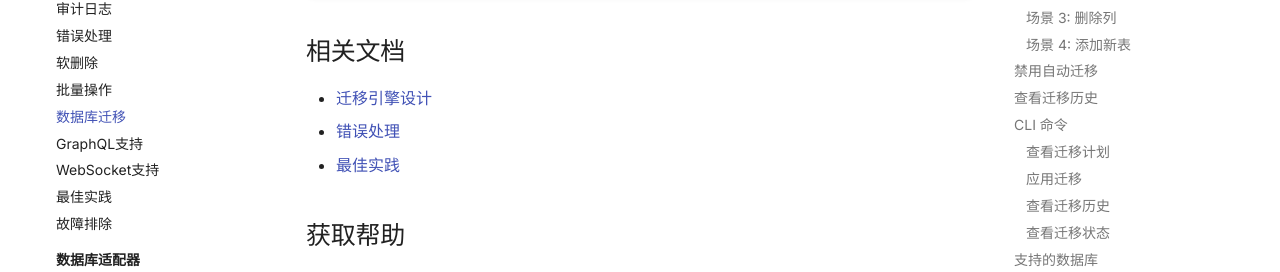
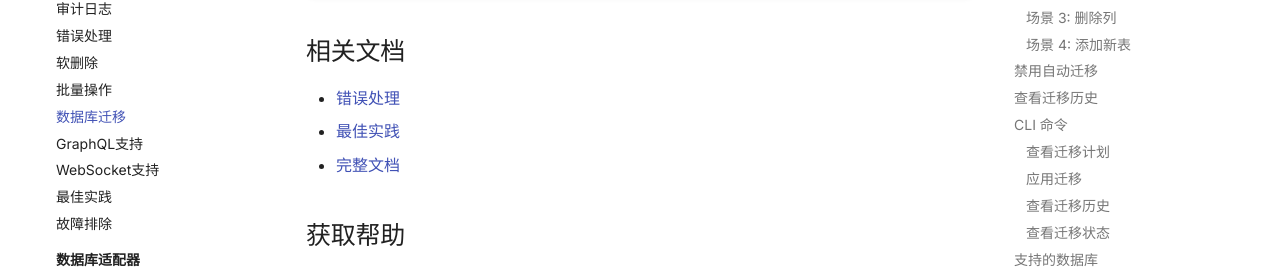
Before and after one commit to ardss/fastapi-easy, an MkDocs documentation site: the page built from docs/guides/migrations.md, in a window 1280 px wide and 900 px high, scrolled down 6492 px. Shown: the part 351-623 px from the top of the window. Built offline with MkDocs 1.6.1 and Material for MkDocs 9.7.7, drawn with Linux system fonts in a browser that asks for light colours; comment, search, counter and statistics services are not loaded.

Commit message:
docs: remove broken archive link from migrations guide
Removed reference to archived SCHEMA_MIGRATION_ULTIMATE_DESIGN.md
which is not included in the documentation build.

Kept links to error-handling and best-practices guides.

```diff
--- a/docs/guides/migrations.md
+++ b/docs/guides/migrations.md
@@ -348,9 +348,9 @@ async def after_migrate(context):
 
 ## 相关文档
 
-- [迁移引擎设计](../archive/SCHEMA_MIGRATION_ULTIMATE_DESIGN.md)
 - [错误处理](./error-handling.md)
 - [最佳实践](./best-practices.md)
+- [完整文档](https://fastapi-easy.readthedocs.io)
 
 ## 获取帮助
 
```
